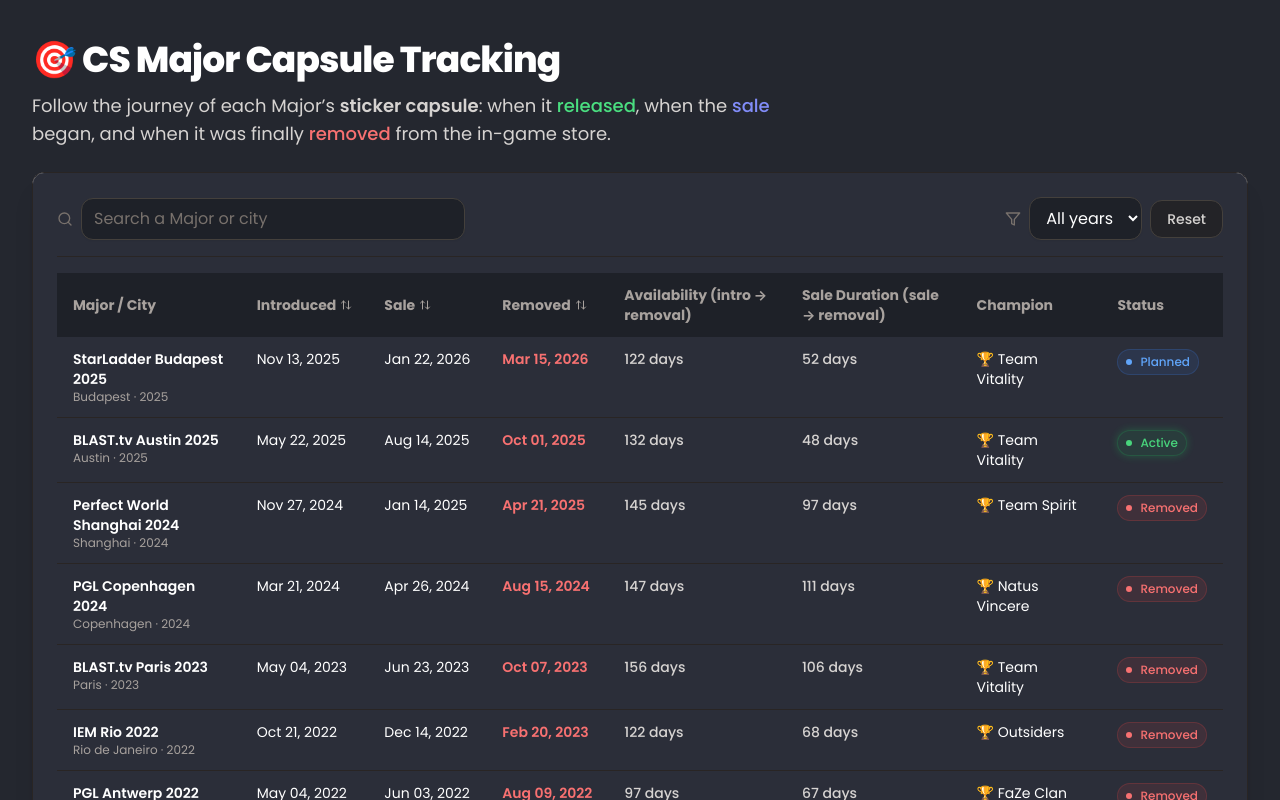
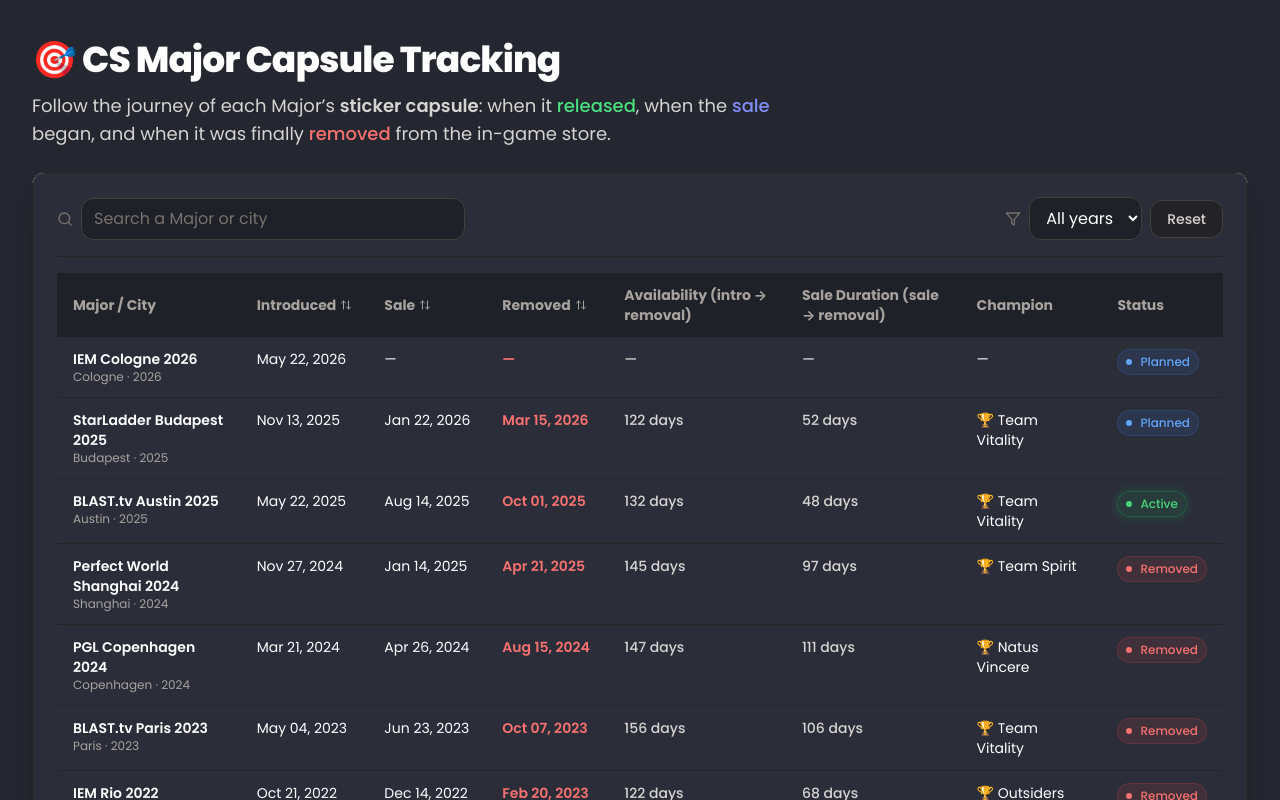
Before and after one commit to meistaGG/cs2-major-sale-tracker, a React (Vite) app: page / in a window 1280 px wide. Shown: the top 800 px of the page. Built offline with nearby package versions, Linux system fonts and the light colour scheme.

Commit message:
Update app.tsx

```diff
--- a/src/app.tsx
+++ b/src/app.tsx
@@ -270,7 +270,7 @@
     major: "IEM Cologne 2026",
     city: "Cologne",
     year: 2026,
-    introduced: null,
+    introduced: "2026-05-22",
     saleDate: null,
     removed: null,
     winner: null,
```
